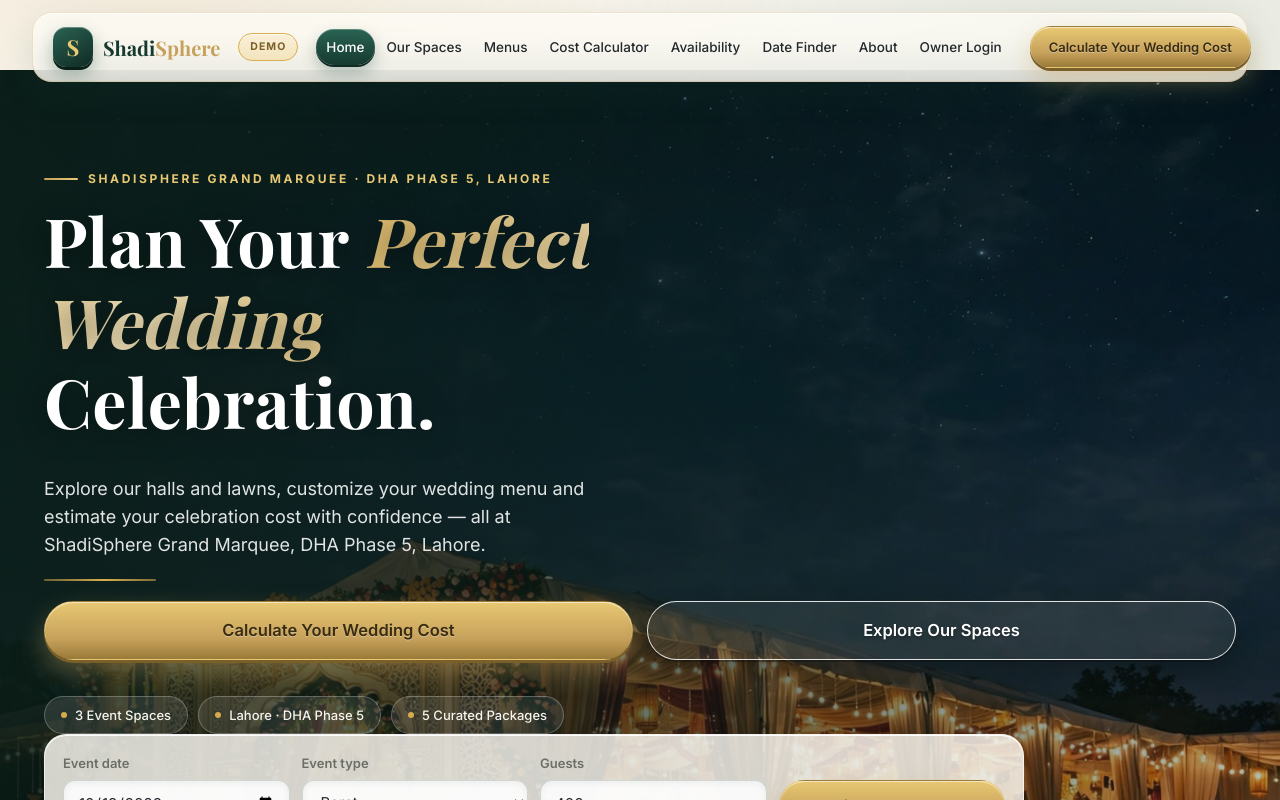
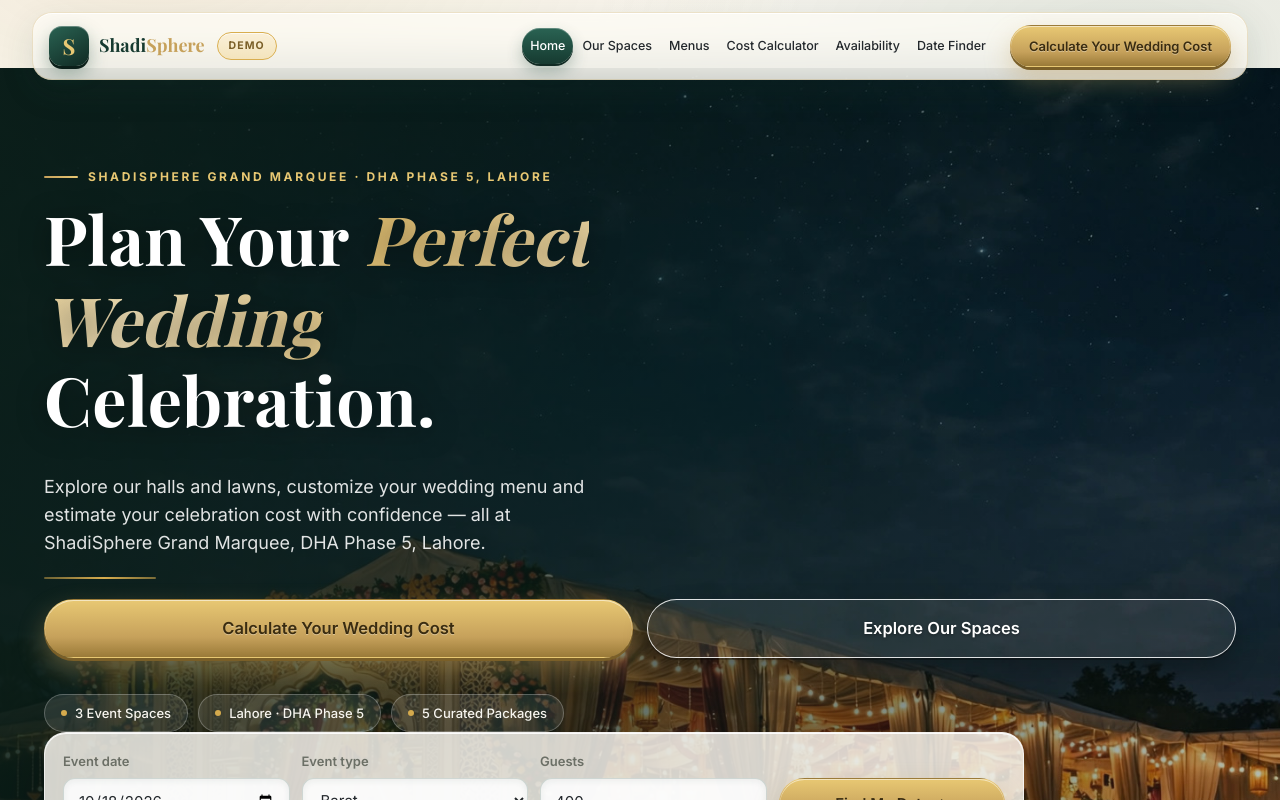
Before and after one commit to KoDrift-Dev/ShadiSphere, a React (Vite) app: page /dashboard in a window 1280 px wide. Shown: the top 800 px of the page. Built offline with nearby package versions, Linux system fonts and the light colour scheme; a web font is replaced by a local one.

Commit message:
Navbar fix: fit items inside bar, About/Owner Login to footer

```diff
--- a/src/components/Navbar.tsx
+++ b/src/components/Navbar.tsx
@@ -2,6 +2,8 @@ import { useState } from 'react';
 import { Link, NavLink, useLocation } from 'react-router-dom';
 import { Btn } from './ui';
 
+// Desktop + mobile links. About/Owner Login live in the footer on desktop;
+// About is also kept in the mobile menu, Owner Login stays footer-only.
 const LINKS = [
   { to: '/', label: 'Home' },
   { to: '/venues', label: 'Our Spaces' },
@@ -9,8 +11,8 @@ const LINKS = [
   { to: '/calculator', label: 'Cost Calculator' },
   { to: '/calendar', label: 'Availability' },
   { to: '/planner', label: 'Date Finder' },
-  { to: '/about', label: 'About' },
 ];
+const MOBILE_EXTRA = [{ to: '/about', label: 'About' }];
 
 export default function Navbar() {
   const [open, setOpen] = useState(false);
@@ -31,7 +33,9 @@ export default function Navbar() {
             <NavLink key={l.to} to={l.to} end={l.to === '/'} onClick={() => setOpen(false)}
               className={({ isActive }) => isActive ? 'active' : ''}>{l.label}</NavLink>
           ))}
-          <NavLink to="/dashboard" onClick={() => setOpen(false)}>Owner Login</NavLink>
+          {MOBILE_EXTRA.map(l => (
+            <NavLink key={l.to} to={l.to} onClick={() => setOpen(false)} className="mobile-only-link">{l.label}</NavLink>
+          ))}
         </nav>
         <span className="nav-cta"><Btn to="/calculator" size="sm" variant="gold">Calculate Your Wedding Cost</Btn></span>
       </div>
--- a/src/styles.css
+++ b/src/styles.css
@@ -161,7 +161,7 @@ button { font-family: var(--font-sans); cursor: pointer; }
   margin-left: max(12px, calc((100vw - 1240px) / 2 + 12px));
   margin-right: max(12px, calc((100vw - 1240px) / 2 + 12px));
 }
-.nav-inner { @apply flex items-center gap-[18px] h-[68px] px-5; }
+.nav-inner { @apply flex items-center gap-3 h-[66px] px-4; max-width: 100%; }
 .brand { @apply flex items-center gap-2.5 no-underline; }
 .brand-mark {
   @apply w-[40px] h-[40px] rounded-[13px] flex items-center justify-center text-[22px] font-bold;
@@ -170,14 +170,17 @@ button { font-family: var(--font-sans); cursor: pointer; }
   background: linear-gradient(150deg, var(--color-pine-500), var(--color-pine-800));
   box-shadow: inset 0 1px 0 rgba(255,255,255,.3), 0 3px 0 var(--color-pine-900), 0 8px 18px rgba(30,77,63,.35);
 }
-.brand-name { font-family: var(--font-display); @apply text-[20px] font-bold; color: var(--color-pine-700); }
+.brand-name { font-family: var(--font-display); @apply text-[18px] font-bold whitespace-nowrap; color: var(--color-pine-700); }
 .brand-name span { color: var(--color-champagne-500); }
-.nav-links { @apply flex gap-[2px] ml-auto items-center; }
+.nav-links { @apply flex gap-[1px] ml-auto items-center; min-width: 0; }
 .nav-links a {
-  @apply no-underline font-medium px-[10px] py-2 rounded-full whitespace-nowrap;
-  font-size: 13.5px; color: var(--color-ink-900);
+  @apply no-underline font-medium px-2 py-2 rounded-full whitespace-nowrap;
+  font-size: 12.5px; color: var(--color-ink-900);
   transition: all .15s ease;
 }
+.mobile-only-link { display: none; }
+.nav-cta { @apply shrink-0 ml-1; }
+.nav-cta .btn { @apply text-[12.5px] px-4 py-2 whitespace-nowrap; }
 .nav-links a:hover { background: rgba(30,77,63,.08); }
 .nav-links a.active {
   color: #fff;
@@ -550,6 +553,7 @@ table.tbl { @apply w-full text-[14.5px] min-w-[640px]; border-collapse: collapse
   }
   .nav-links.mobile-open { display: flex; animation: pop-in .22s ease both; }
   .nav-links a { font-size: 15px; padding: 11px 13px; margin-left: 0; }
+  .nav-links a.mobile-only-link { display: block; }
   .nav-toggle { display: block; }
   .nav-cta { display: none; }
 }
```
